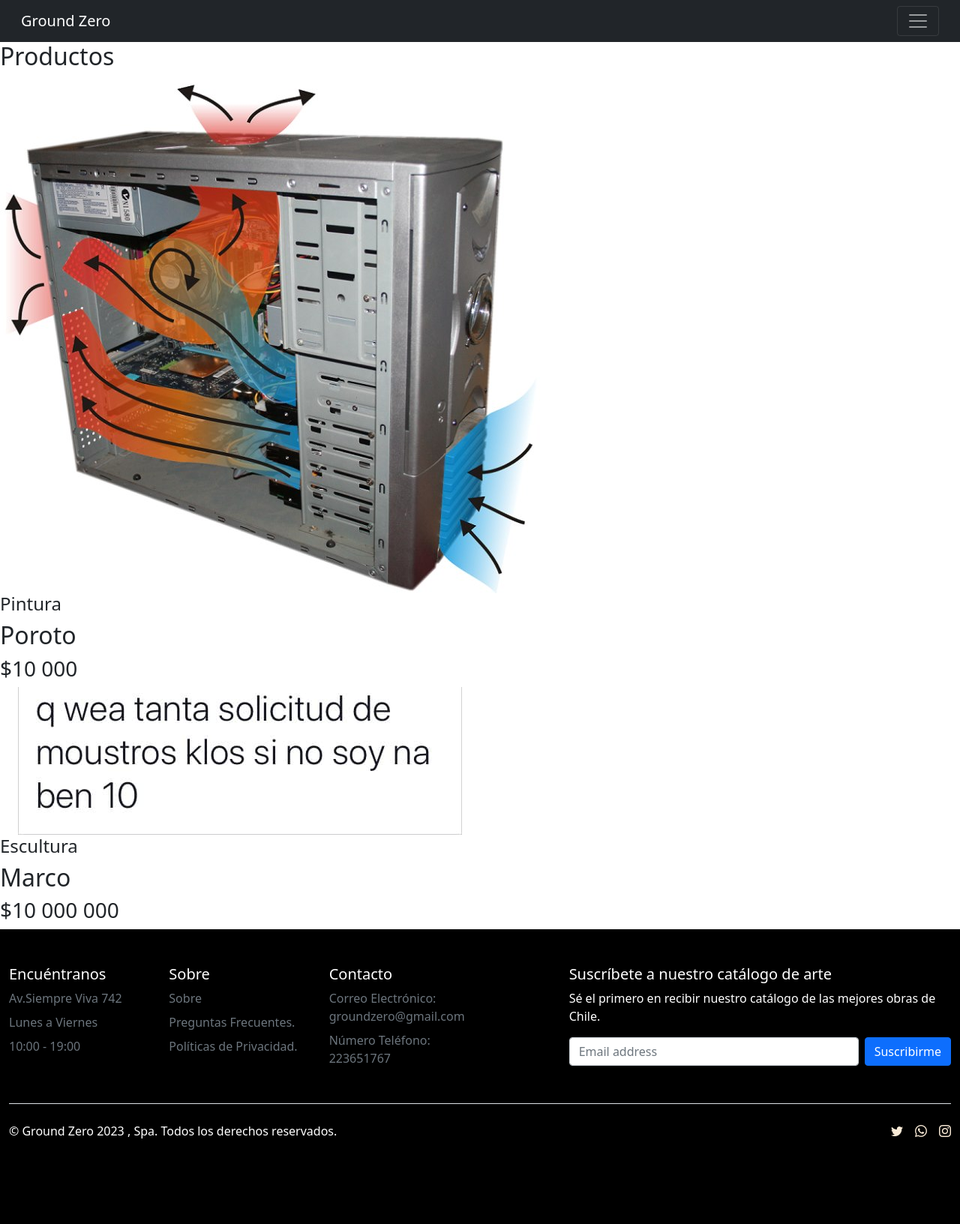
After one commit to Yiomario/Trabajo2GroundZero, a Django app: page /galeria/ in a window 1280 px wide. The commit adds this page. Shown: the whole page at 75% size. Run offline with Django 4.2, Linux system fonts and the light colour scheme; data comes from the database, SQL or seed files in the repository; some libraries are stand-ins or nearby versions.

Commit message:
se agrega galeria

```diff
--- a/groundzero/app/models.py
+++ b/groundzero/app/models.py
@@ -8,12 +8,12 @@ class Arte(models.Model):
     def __str__(self):
         return self.nombre
 
-opciones_consultas = [
-    [0, "Esculturas"],
-    [1, "Pinturas"  ],
-    [2, "Tejidos"   ],
-    [3, "Orfebreria"]
-]
+# opciones_consultas = [
+#     [0, "Esculturas"],
+#     [1, "Pinturas"  ],
+#     [2, "Tejidos"   ],
+#     [3, "Orfebreria"]
+# ]
 class Producto(models.Model):
 
     codigo = models.CharField(max_length=10)
@@ -21,26 +21,26 @@ class Producto(models.Model):
     fecha_creacion = models.DateField()
     precio = models.IntegerField()
     stock = models.IntegerField()
-    arte = models.IntegerField(choices=opciones_consultas)
+    arte = models.ForeignKey(Arte, on_delete=models.PROTECT)
     descripcion = models.CharField(max_length=42)
     imagen = models.ImageField(upload_to="productos", null=True)
 
     def __str__(self):
         return self.nombre
 
-opciones_consultas = [
-    [0, "Esculturas"],
-    [1, "Pinturas"  ],
-    [2, "Tejidos"   ],
-    [3, "Orfebreria"]
-]
+# opciones_consultas = [
+#     [0, "Esculturas"],
+#     [1, "Pinturas"  ],
+#     [2, "Tejidos"   ],
+#     [3, "Orfebreria"]
+# ]
 class Formulario(models.Model):
     rut              = models.CharField(max_length=10)
     edad             = models.IntegerField()
     nombre           = models.CharField(max_length=20)
     apellidos        = models.CharField(max_length=20)
     correo           = models.EmailField()
-    tipo_consulta    = models.IntegerField(choices=opciones_consultas)
+    tipo_consulta    = models.ForeignKey(Arte, on_delete=models.PROTECT)
     mensaje          = models.TextField()
     avisos           = models.BooleanField()
 
--- /dev/null
+++ b/groundzero/app/templates/app/galeria.html
@@ -0,0 +1,163 @@
+{% load static %}
+<!doctype html>
+<html lang="en">
+
+<head>
+    <meta charset="utf-8">
+    <meta name="viewport" content="width=device-width, initial-scale=1">
+    <link rel="stylesheet" href="https://cdn.jsdelivr.net/npm/bootstrap-icons@1.10.5/font/bootstrap-icons.css">
+    <link rel="stylesheet" href="https://stackpath.bootstrapcdn.com/bootstrap/4.5.2/css/bootstrap.min.css">
+    <link href="https://cdn.jsdelivr.net/npm/bootstrap@5.1.3/dist/css/bootstrap.min.css" rel="stylesheet"
+        integrity="sha384-1BmE4kWBq78iYhFldvKuhfTAU6auU8tT94WrHftjDbrCEXSU1oBoqyl2QvZ6jIW3" crossorigin="anonymous">
+        {% block css %}
+        <link rel="stylesheet" href="{% static 'app/css/style.css' %}">
+        {% endblock  %}
+    <title>Ground Zero</title>
+</head>
+
+<body>
+    <header>
+        <nav class="navbar navbar-dark bg-dark">
+            <div class="container-fluid">
+                <a class="navbar-brand" href="{% url 'index' %}">Ground Zero</a>
+                <button class="navbar-toggler" type="button" data-bs-toggle="collapse"
+                    data-bs-target="#navbarSupportedContent" aria-controls="navbarSupportedContent"
+                    aria-expanded="false" aria-label="Toggle navigation">
+                    <span class="navbar-toggler-icon"></span>
+                </button>
+
+                <div class="collapse navbar-collapse" id="navbarSupportedContent">
+                    <ul class="navbar-nav me-auto mb-2 mb-lg-0">
+                        <li class="nav-item">
+                            <a class="nav-link active" aria-current="page" href="{% url 'index' %}">Inicio</a>
+                        </li>
+                        <li class="nav-item active">
+                            <a class="nav-link" href="#">Servicio</a>
+                        </li>
+                        <li class="nav-item active">
+                            <a class="nav-link "href="#">Galería</a>
+                        </li>
+                        <li class="nav-item active">
+                            <a class="nav-link " href="{% url 'formulario' %}">Cotización</a>
+                        </li>
+
+                            {% if user.is_authenticated %}
+                            <li>
+                                <a href="{% url 'logaut}">Cerrar sesión</a>
+                            </li>
+                            {% else %}
+                            <li>
+                                <a href="/login/">Iniciar Sesión</a>
+                            </li>
+
+                            {% endif %}
+
+                    </ul>
+                    <a href="{% url 'inicio' %}"><i class="bi bi-person-circle ms-3 " style="font-size: 2rem;"></i> </a>
+                </div>
+            </div>
+        </nav>
+
+    </header>
+
+    <main>
+        {% load humanize %}
+        <h2>Productos</h2>
+        <div>
+            {% for p in productos %}
+            <div class="contenedor_producto">
+                {% if p.imagen %}
+                    <img src="{{ p.imagen.url }}" alt="imagen producto"/>
+                {% endif %}
+
+                <div class="detalle">
+                    <h4>{{ p.arte | capfirst }}</h4>
+                    <h2>{{ p.nombre | title }}</h2>
+                    <h3>${{ p.precio | intcomma }}</h3>
+                </div>
+
+            </div>
+            {% endfor %}
+        </div>
+    </main>
+
+    <footer>
+        <div class="container-fluid" style="background-color: black;">
+            <footer class="py-5">
+                <div class="row">
+                    <div class="col-6 col-md-2 mb-3">
+                        <h5>Encuéntranos</h5>
+                        <ul class="nav flex-column">
+                            <li class="nav-item mb-2"><a href="#" class="nav-link p-0 text-muted">Av.Siempre Viva
+                                    742</a></li>
+                            <li class="nav-item mb-2"><a href="#" class="nav-link p-0 text-muted">Lunes a
+                                    Viernes</a></li>
+                            <li class="nav-item mb-2"><a href="#" class="nav-link p-0 text-muted">10:00 - 19:00</a>
+                            </li>
+                        </ul>
+                    </div>
+                    <div class="col-6 col-md-2 mb-3">
+                        <h5>Sobre</h5>
+                        <ul class="nav flex-column">
+                            <li class="nav-item mb-2"><a href="#" class="nav-link p-0 text-muted">Sobre</a></li>
+                            <li class="nav-item mb-2"><a href="#" class="nav-link p-0 text-muted">Preguntas
+                                    Frecuentes.</a></li>
+                            <li class="nav-item mb-2"><a href="#" class="nav-link p-0 text-muted">Políticas de
+                                    Privacidad.</a></li>
+                        </ul>
+                    </div>
+                    <div class="col-6 col-md-2 mb-3">
+                        <h5>Contacto</h5>
+                        <ul class="nav flex-column">
+                            <li class="nav-item mb-2"><a href="#" class="nav-link p-0 text-muted">Correo Electrónico:
+                                groundzero@gmail.com</a></li>
+                            <li class="nav-item mb-2"><a href="#" class="nav-link p-0 text-muted">Número Teléfono:
+                                    223651767</a></li>
+                        </ul>
+                    </div>
+                    <div class="col-md-5 offset-md-1 mb-3">
+                        <form>
+                            <h5>Suscríbete a nuestro catálogo de arte</h5>
+                            <p style="color:#fff ;">Sé el primero en recibir nuestro catálogo de las mejores obras
+                                de Chile.</p>
+                            <div class="d-flex flex-column flex-sm-row w-100 gap-2">
+                                <label for="newsletter1" class="visually-hidden">Correo electrónico</label>
+                                <input id="newsletter1" type="text" class="form-control" placeholder="Email address">
+                                <button class="btn btn-primary" type="button">Suscribirme</button>
+                            </div>
+                        </form>
+                    </div>
+                </div>
+                <div class="d-flex flex-column flex-sm-row justify-content-between py-4 my-4 border-top">
+                    <p style="color: #fff;">© Ground Zero 2023 , Spa. Todos los derechos reservados.</p>
+                    <ul class="list-unstyled d-flex">
+                        <li class="ms-3"><a class="link-dark" href="#">
+                                <i class="bi bi-twitter"style="color: antiquewhite;"></i></a></li>
+                        <li class="ms-3"><a class="link-dark" href="#"><i class="bi bi-whatsapp"style="color: antiquewhite;"></i></a></li>
+                        <li class="ms-3"><a class="link-dark" href="#"><i class="bi bi-instagram" style="color: antiquewhite;"></i></a></li>
+                    </ul>
+                </div>
+            </footer>
+            <!-- recordar que el de abajo va en todos lados que tenga un formulario -->
+            {% if messages %}
+                {% for m in messages %}
+                <script>
+                    Swal.fire({
+                        "title": "Felicitaciones",
+                        "text":  "{{m}}",
+                        "icon":  "success"
+
+                    })
+                </script>
+
+                {% endfor %}
+            {% endif %}
+            <script src="https://cdn.jsdelivr.net/npm/sweetalert2@11"></script>
+            <script src="https://cdn.jsdelivr.net/npm/bootstrap@5.1.3/dist/js/bootstrap.bundle.min.js"
+                integrity="sha384-ka7Sk0Gln4gmtz2MlQnikT1wXgYsOg+OMhuP+IlRH9sENBO0LRn5q+8nbTov4+1p"
+                crossorigin="anonymous"></script>
+                <script src="https://code.jquery.com/jquery-3.5.1.slim.min.js"></script>
+    <script src="https://cdn.jsdelivr.net/npm/@popperjs/core@2.5.4/dist/umd/popper.min.js"></script>
+    <script src="https://stackpath.bootstrapcdn.com/bootstrap/4.5.2/js/bootstrap.min.js"></script>
+</body>
+</html>
--- a/groundzero/app/urls.py
+++ b/groundzero/app/urls.py
@@ -1,5 +1,5 @@
 from django.urls import path
-from .views import index, formulario, inicio, imagen1, imagen2, imagen3, imagen4, imagen5, imagen6, imagen7, imagen8, agregar_producto, listar_productos, modificar_producto,eliminar_producto
+from .views import index, formulario, inicio, imagen1, imagen2, imagen3, imagen4, imagen5, imagen6, imagen7, imagen8, agregar_producto, listar_productos, modificar_producto,eliminar_producto, galeria
 
 urlpatterns = [
     path('', index, name="index"),
@@ -17,5 +17,6 @@ urlpatterns = [
     path('listar-productos/', listar_productos, name="listar_productos"),
     path('modificar-producto/<id>/', modificar_producto, name="modificar_producto"),
     path('eliminar-producto/<id>/', eliminar_producto, name="eliminar_producto"),
+    path('galeria/', galeria, name="galeria"),
 
 ]
--- a/groundzero/app/views.py
+++ b/groundzero/app/views.py
@@ -1,4 +1,5 @@
 from django.shortcuts import render, redirect, get_object_or_404
+from .models import Producto
 from .forms import FormularioForm, ProductoForm, Producto
 from django.contrib import messages
 
@@ -93,3 +94,10 @@ def eliminar_producto(request, id):
     producto.delete()
     messages.success(request, "eliminado correctamente")
     return redirect(to="listar_productos")
+
+def galeria(request):
+    productos = Producto.objects.all()
+    data = {
+        'productos': productos
+    }
+    return render(request, 'app/galeria.html', data)
--- a/groundzero/groundzero/settings.py
+++ b/groundzero/groundzero/settings.py
@@ -45,6 +45,7 @@ INSTALLED_APPS = [
     'colorfield',
     'crispy_forms',
     'crispy_bootstrap4',
+    'django.contrib.humanize',
 ]
 CRISPY_TEMPLATE_PACK = 'bootstrap4'
 X_FRAME_OPTIONS = 'SAMEORIGIN'
@@ -115,11 +116,16 @@ AUTH_PASSWORD_VALIDATORS = [
 
 LANGUAGE_CODE = 'es'
 
+USE_L10N = True
+
 TIME_ZONE = 'UTC'
 
 USE_I18N = True
 
 USE_TZ = True
+
+USE_THOUSAND_SEPARATOR = True
+
 
 
 # Static files (CSS, JavaScript, Images)
```
Also changed, not shown: groundzero/app/templates/app/index.html (+8 -8 lines), groundzero/app/migrations/0001_initial.py, groundzero/app/migrations/0002_alter_producto_arte.py (added), groundzero/app/migrations/0003_alter_formulario_tipo_consulta.py (added), groundzero/db.sqlite3, groundzero/media/productos/67223197_2985787591448329_6409791304011612160_n.jpg (added), groundzero/media/productos/pc_AbsNzc9.jpg (renamed from groundzero/media/productos/101192300_10158639371750039_8689253906833735680_n.jpg).
